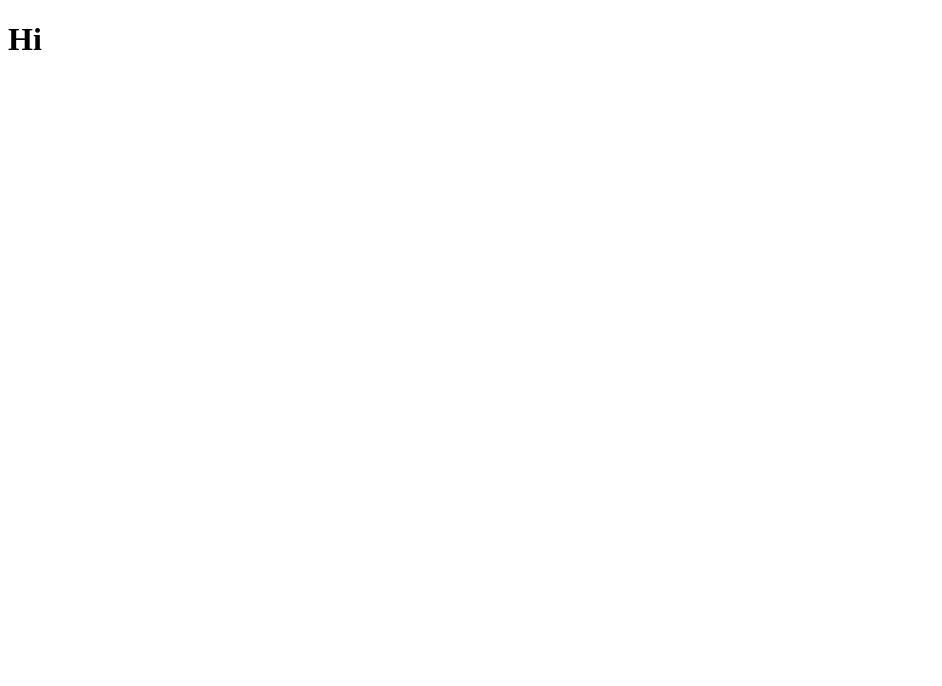
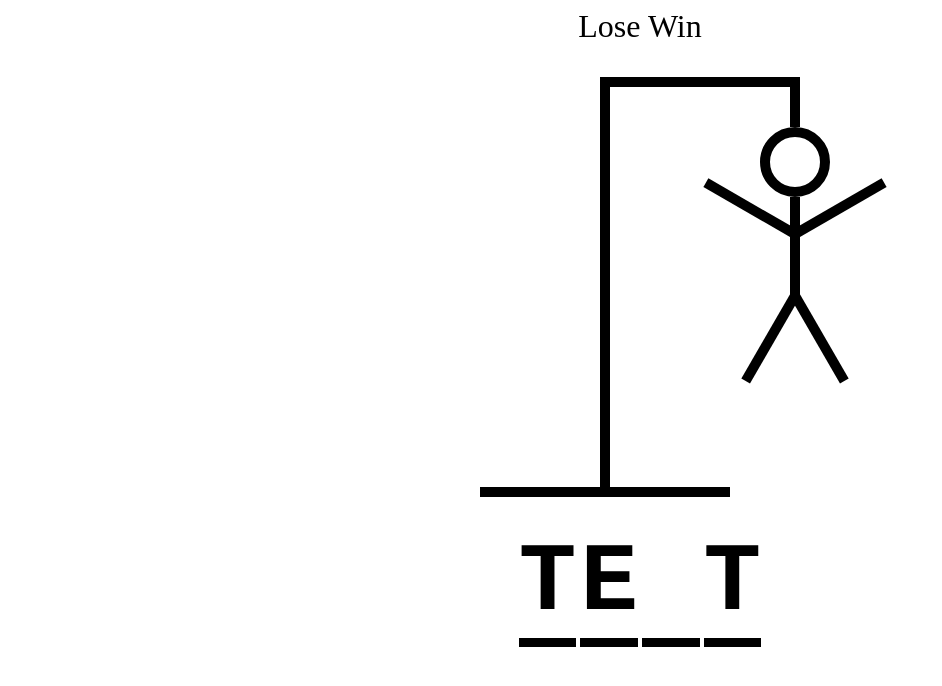
Before and after one commit to Texterly/Hangman, a React (Vite) app: page / in a window 1280 px wide. Shown: the top 686 px of the page, without its empty margins (0-942 px from the left). Built offline with nearby package versions, Linux system fonts and the light colour scheme.

Commit message:
Add HTML/JSX

```diff
--- a/src/App.tsx
+++ b/src/App.tsx
@@ -1,4 +1,7 @@
 import { useState } from "react";
+import { HangmanDrawing } from "./HangmanDrawing";
+import { HangmanWord } from "./HangmanWord";
+import { Keyboard } from "./Keyboard";
 import words from "./wordList.json";
 
 function App() {
@@ -6,7 +9,23 @@
     return words[Math.floor(Math.random() * words.length)];
   });
   const [guessedLetters, setGuessedLetters] = useState<string[]>([]);
-  return <h1>Hi</h1>;
+  return (
+    <div
+      style={{
+        maxWidth: "800px",
+        display: "flex",
+        flexDirection: "column",
+        gap: "2rem",
+        margin: "0 auto",
+        alignItems: "center",
+      }}
+    >
+      <div style={{ fontSize: "2rem", textAlign: "center" }}>Lose Win</div>
+      <HangmanDrawing />
+      <HangmanWord />
+      <Keyboard />
+    </div>
+  );
 }
 
 export default App;
--- /dev/null
+++ b/src/HangmanDrawing.tsx
@@ -0,0 +1,126 @@
+const HEAD = (
+  <div
+    style={{
+      width: "50px",
+      height: "50px",
+      borderRadius: "100%",
+      border: "10px solid black",
+      position: "absolute",
+      top: "50px",
+      right: "-30px",
+    }}
+  />
+);
+
+const BODY = (
+  <div
+    style={{
+      width: "10px",
+      height: "100px",
+      background: "black",
+      position: "absolute",
+      top: "120px",
+      right: "0px",
+    }}
+  />
+);
+
+const RIGHT_ARM = (
+  <div
+    style={{
+      width: "100px",
+      height: "10px",
+      background: "black",
+      position: "absolute",
+      top: "150px",
+      right: "-100px",
+      rotate: "-30deg",
+      transformOrigin: "left bottom",
+    }}
+  />
+);
+
+const LEFT_ARM = (
+  <div
+    style={{
+      width: "100px",
+      height: "10px",
+      background: "black",
+      position: "absolute",
+      top: "150px",
+      right: "10px",
+      rotate: "30deg",
+      transformOrigin: "right bottom",
+    }}
+  />
+);
+
+const RIGHT_LEG = (
+  <div
+    style={{
+      width: "100px",
+      height: "10px",
+      background: "black",
+      position: "absolute",
+      top: "210px",
+      right: "-90px",
+      rotate: "60deg",
+      transformOrigin: "left bottom",
+    }}
+  />
+);
+
+const LEFT_LEG = (
+  <div
+    style={{
+      width: "100px",
+      height: "10px",
+      background: "black",
+      position: "absolute",
+      top: "210px",
+      right: 0,
+      rotate: "-60deg",
+      transformOrigin: "right bottom",
+    }}
+  />
+);
+
+export function HangmanDrawing() {
+  return (
+    <div style={{ position: "relative" }}>
+      {HEAD}
+      {BODY}
+      {RIGHT_ARM}
+      {LEFT_ARM}
+      {RIGHT_LEG}
+      {LEFT_LEG}
+      <div
+        style={{
+          height: "50px",
+          width: "10px",
+          background: "black",
+          position: "absolute",
+          top: 0,
+          right: 0,
+        }}
+      />
+      <div
+        style={{
+          height: "10px",
+          width: "200px",
+          background: "black",
+          marginLeft: "120px",
+        }}
+      />
+      <div
+        style={{
+          height: "400px",
+          width: "10px",
+          background: "black",
+          marginLeft: "120px",
+        }}
+      />
+      <div style={{ height: "10px", width: "250px", background: "black" }} />
+    </div>
+  );
+}
--- /dev/null
+++ b/src/HangmanWord.tsx
@@ -0,0 +1,30 @@
+export function HangmanWord() {
+  const word = "test";
+  const guessedLetters = ["t", "e", "g"];
+  return (
+    <div
+      style={{
+        display: "flex",
+        gap: ".25rem",
+        fontSize: "6rem",
+        fontWeight: "bold",
+        textTransform: "uppercase",
+        fontFamily: "monospace",
+      }}
+    >
+      {word.split("").map((letter, index) => (
+        <span style={{ borderBottom: ".1em solid black" }} key={index}>
+          <span
+            style={{
+              visibility: guessedLetters.includes(letter)
+                ? "visible"
+                : "hidden",
+            }}
+          >
+            {letter}
+          </span>
+        </span>
+      ))}
+    </div>
+  );
+}
--- /dev/null
+++ b/src/Keyboard.tsx
@@ -0,0 +1 @@
+export function Keyboard() {}
```
